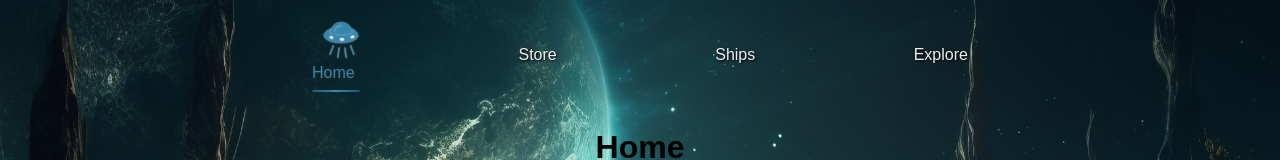
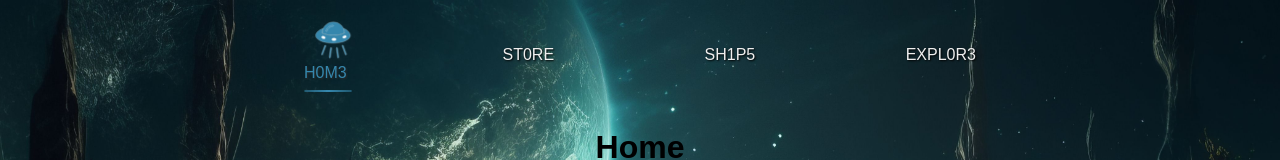
Before and after one commit to thegroosalugg/Andromeda, a React (Vite) app: page / in a window 1280 px wide. Shown: the top 160 px of the page. Built offline with nearby package versions, Linux system fonts and the light colour scheme; a web font is replaced by a local one.

Commit message:
animation & component update to ShipInfo

```diff
--- a/src/components/UI/FontAwesome.tsx
+++ b/src/components/UI/FontAwesome.tsx
@@ -19,8 +19,8 @@ export default function FontAwesome({ text, icon, className }: IconProps) {
     <motion.span
       className={className}
       variants={{
-        hidden: { opacity: 0, translateY: -50 },
-        visible: { opacity: 1, translateY: 0 },
+        hidden: { opacity: 0, translateY: 100, scale: 0 },
+        visible: { opacity: 1, translateY: 0, scale: 1 },
       }}
       transition={{ type: 'linear', duration: 0.5 }}
     >
--- a/src/components/UI/MotionDiv.tsx
+++ b/src/components/UI/MotionDiv.tsx
@@ -9,23 +9,22 @@ type Motion = typeof motion & {
 
 // possible elements limited to this scope. Any not in this list will default to 'div'
 const validHTMLTags = new Set([
-  'h1', 'h2', 'h3', 'h4', 'h5', 'h6', 'p', 'ul', 'ol', 'li', 'span', 'div', 'article', 'input', 'form', 'label', 'textarea'
+  'h1', 'h2', 'h3', 'h4', 'h5', 'h6', 'p', 'ul', 'ol', 'li', 'span', 'div', 'article', 'input', 'form', 'label', 'textarea', 'section'
 ]);
 
 interface DivProps {
   element: keyof JSX.IntrinsicElements;
   className?: string;
   variants?: {
-    hidden: object;
-    visible: object;
+    hidden?: object;
+    visible?: object;
+    exit?: object;
   };
   transition?: object;
   children: React.ReactNode;
 }
 
-// do not use this as a child of another motion component. Do not wrap this FC with itself
-// do not use this to wrap another FC, which imports this again in its tree
-// if this wraps children that also require animation, import 'framer-motion' and use 'motion.' on children.
+// not suitabe as a child if parent has staggerChildren
 const MotionDiv: React.FC<DivProps> = ({
   element,
   className,
@@ -42,6 +41,7 @@ const MotionDiv: React.FC<DivProps> = ({
       variants={variants}
       initial='hidden'
       animate='visible'
+      exit='exit'
       transition={transition}
     >
       {children}
--- a/src/components/navigation/Navigation.tsx
+++ b/src/components/navigation/Navigation.tsx
@@ -5,10 +5,10 @@ export default function Navigation() {
   return (
       <nav className={css.nav}>
         <ul>
-          <NavButton path='/'        name='Home'       />
-          <NavButton path='/store'   name='Store' />
-          <NavButton path='/ships'   name='Ships' />
-          <NavButton path='/explore' name='Explore' />
+          <NavButton path='/'        name='H0M3'       />
+          <NavButton path='/store'   name='ST0RE' />
+          <NavButton path='/ships'   name='SH1P5' />
+          <NavButton path='/explore' name='EXPL0R3' />
         </ul>
       </nav>
   );
--- a/src/components/spaceships/ShipInfo.tsx
+++ b/src/components/spaceships/ShipInfo.tsx
@@ -19,10 +19,11 @@ const ShipInfo: React.FC<SpaceShip> = ({
 }) => {
   return (
     <AnimatePresence mode='wait'>
-      <motion.section
+      <MotionDiv
+        element='section'
         key={id}
         className={css.ship}
-        exit={{ scaleY: 0, x: -200 }}
+        variants={{ exit: { scaleY: 0, x: -200 } }}
         transition={{ duration: 0.5, ease: [0.43, 0.13, 0.23, 0.96] }}
       >
         <motion.img
@@ -63,7 +64,7 @@ const ShipInfo: React.FC<SpaceShip> = ({
           <FontAwesome className={css['icon-config']} icon={['fas', 'money-bill-1-wave']} text={price + ' daily'} />
         </MotionDiv>
         </MotionDiv>
-      </motion.section>
+      </MotionDiv>
     </AnimatePresence>
   );
 };
```
